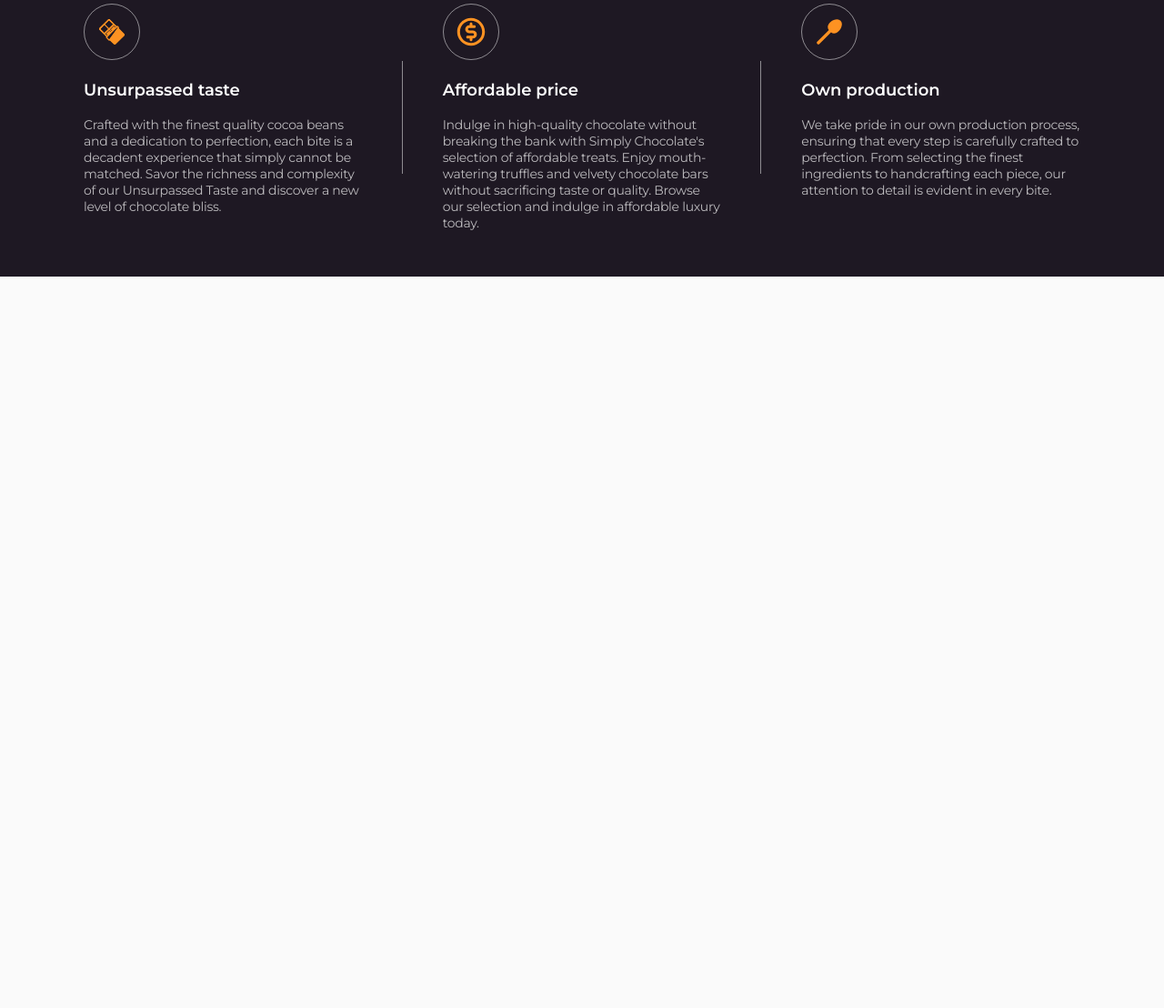
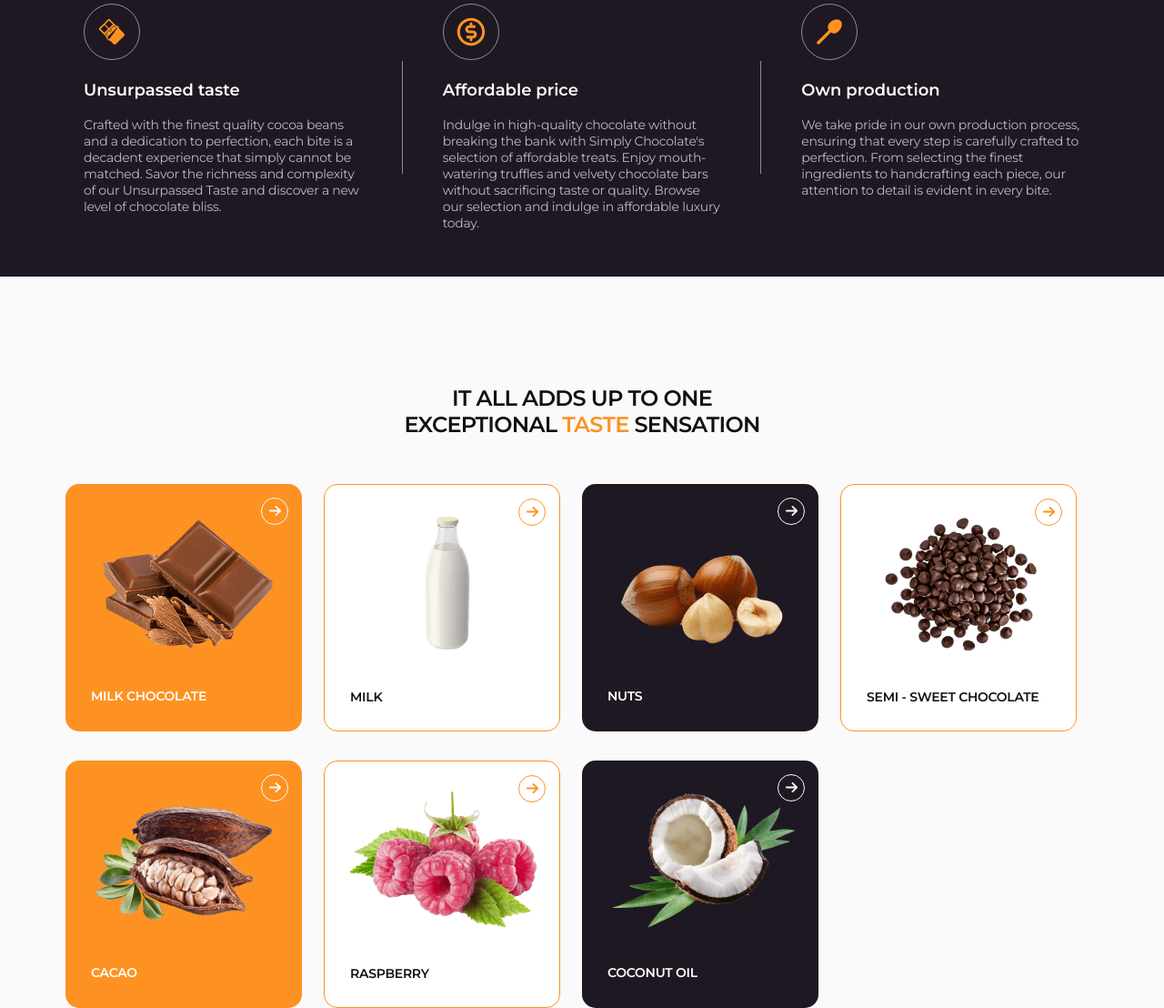
Before and after one commit to DashaAndreeva/Simply-Chocolate, a plain HTML site: page index.html in a window 1280 px wide. Shown: the part 728-1836 px from the top of the page at 91% size. Before the commit the page ends 1032 px from the top, so only its background shows below. Drawn offline with nearby package versions, Linux system fonts and the light colour scheme.

Commit message:
taste-end

```diff
--- a/index.html
+++ b/index.html
@@ -151,7 +151,7 @@
         </div>
       </section>
 
-      <!-- <section class="taste">
+      <section class="taste">
         <div class="container">
           <h2 class="taste-title section-title">
             It all adds up to one exceptional <span>taste</span> sensation
@@ -264,7 +264,7 @@
             </li>
           </ul>
         </div>
-      </section> -->
+      </section>
       <!-- Самостоятельная работа -->
       <!-- <section class="made" id="made">
         <div class="container">
--- a/styles.css
+++ b/styles.css
@@ -350,12 +350,12 @@ address {
 
 /* Section 3 */
 .taste {
-  padding-top: 120px;
+  padding-top: 80px;
 }
 .taste-title {
-  max-width: 412px;
+  max-width: 283px;
   margin: 0 auto;
-  margin-bottom: 50px;
+  margin-bottom: 32px;
 }
 
 /* .taste-title span {
@@ -363,16 +363,17 @@ address {
   } */
 
 .taste-list {
-  display: flex;
-  flex-wrap: wrap;
-  gap: 24px 32px;
 }
 .taste-item {
   position: relative;
   background-color: #fd9222;
-  padding: 28px 23px;
+  padding: 28px;
   border-radius: 15px;
-  width: calc((100% - 96px) / 4);
+  margin-bottom: 20px;
+}
+
+.taste-item:nth-child(n + 5) {
+  display: none;
 }
 
 .taste-item:nth-child(4n + 1) {
@@ -396,8 +397,8 @@ address {
   right: 15px;
   top: 15px;
   background-color: transparent;
-  width: 30px;
-  height: 30px;
+  width: 24px;
+  height: 24px;
   border-radius: 50%;
   border: 1px solid #fafafa;
   display: flex;
@@ -418,11 +419,12 @@ address {
 }
 
 .taste-img {
-  margin-bottom: 36px;
+  margin-bottom: 16px;
 }
 .taste-subtitle {
   font-size: 14px;
   font-weight: 600;
+  font-style: normal;
   line-height: 1.29;
   letter-spacing: -0.02em;
 }
@@ -1099,6 +1101,41 @@ address {
   .features-title {
     width: calc((100% - 88px) / 2);
   }
+
+  /* Taste */
+  .taste {
+    padding-top: 100px;
+  }
+
+  .taste-title {
+    max-width: 411px;
+    margin-bottom: 50px;
+  }
+
+  .taste-list {
+    display: flex;
+    flex-wrap: wrap;
+    gap: 32px;
+  }
+
+  .taste-item {
+    padding: 28px 50px;
+    width: calc((100% - 32px) / 2);
+    margin-bottom: 0;
+  }
+
+  .taste-item:nth-child(n + 5) {
+    display: block;
+  }
+
+  .btn-taste {
+    width: 30px;
+    height: 30px;
+  }
+
+  .taste-img {
+    margin-bottom: 36px;
+  }
 }
 
 /* Desctop */
@@ -1181,4 +1218,40 @@ address {
     height: 124px;
     background-color: rgba(255, 255, 255, 0.5);
   }
+
+  /* Taste */
+
+  .taste {
+    padding-top: 120px;
+  }
+
+  .taste-title {
+    max-width: 412px;
+    margin-bottom: 50px;
+  }
+
+  .taste-list {
+    display: flex;
+    flex-wrap: wrap;
+    gap: 32px 24px;
+  }
+
+  .taste-item {
+    padding: 28px;
+    width: calc((100% - 96px) / 4);
+    margin-bottom: 0;
+  }
+
+  .taste-item:nth-child(n + 5) {
+    display: block;
+  }
+
+  .btn-taste {
+    width: 30px;
+    height: 30px;
+  }
+
+  .taste-img {
+    margin-bottom: 36px;
+  }
 }
```
